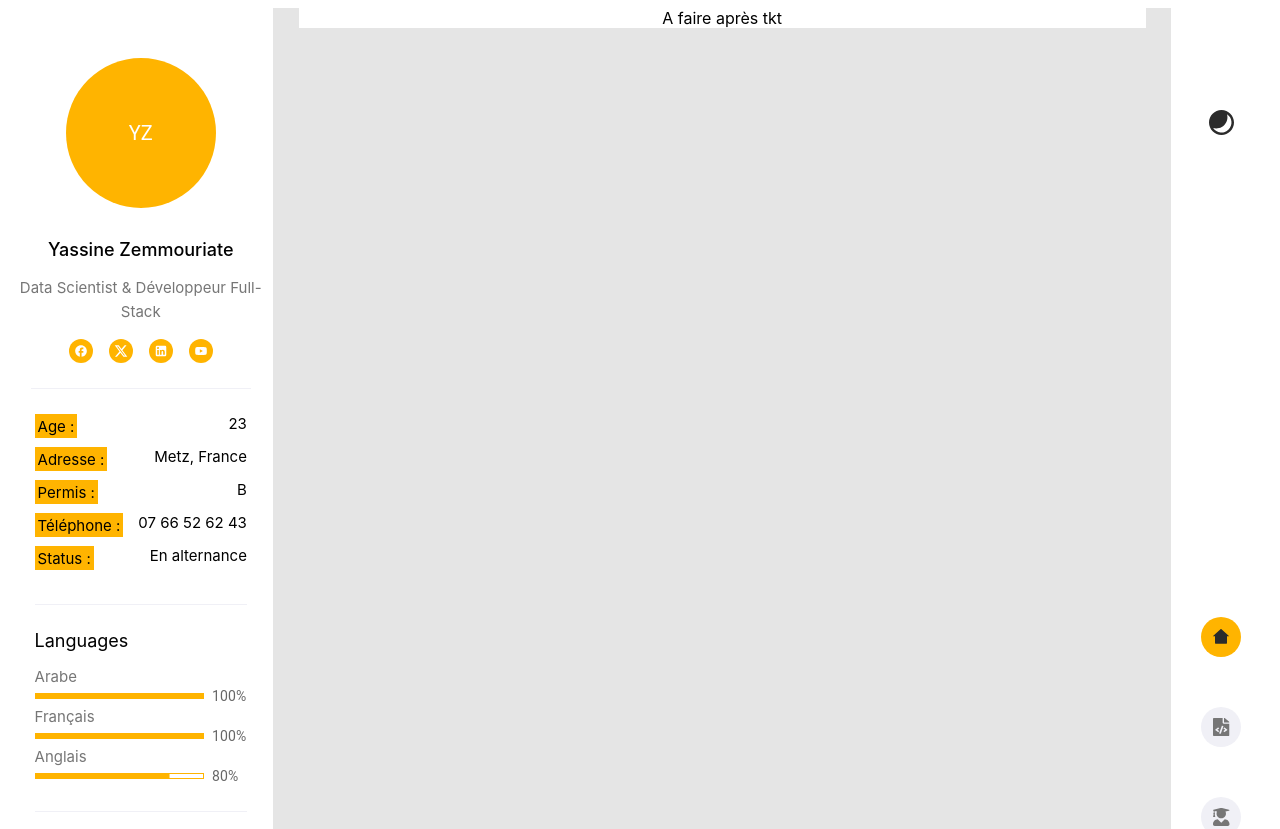
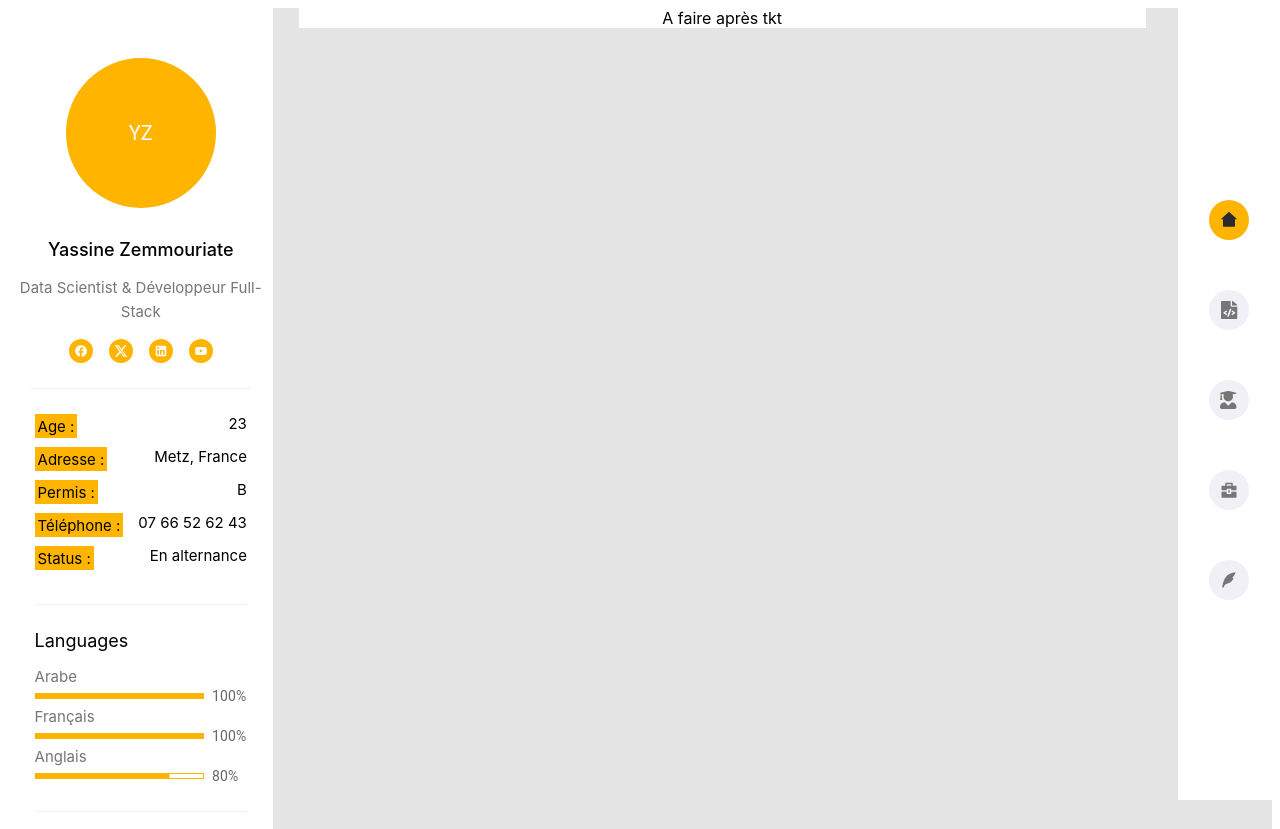
Before and after one commit to Yassine-Zemmouriate/gatsby-portfolio, a Gatsby site: page / in a window 1280 px wide. Shown: the top 829 px of the page. Built offline with nearby package versions, Linux system fonts and the light colour scheme; Gatsby itself is replaced by a stand-in of ours.

Commit message:
Centring and fixing the right column

```diff
--- a/public/chunk-map.json
+++ b/public/chunk-map.json
@@ -1 +1 @@
-{"commons":["/commons.css","/commons.js","/commons.a9aa7cf45e4a475cf01a.hot-update.js"],"component---cache-dev-404-page-js":["/component---cache-dev-404-page-js.js"],"component---src-pages-404-tsx":["/component---src-pages-404-tsx.js"],"component---src-pages-index-tsx":["/component---src-pages-index-tsx.js","/component---src-pages-index-tsx.a9aa7cf45e4a475cf01a.hot-update.js"],"component---src-pages-404-tsxhead":["/component---src-pages-404-tsxhead.js"]}
+{"commons":["/commons.css","/commons.js","/commons.db8a224921f85ff298d8.hot-update.js"],"component---cache-dev-404-page-js":["/component---cache-dev-404-page-js.js"],"component---src-pages-404-tsx":["/component---src-pages-404-tsx.js"],"component---src-pages-index-tsx":["/component---src-pages-index-tsx.js","/component---src-pages-index-tsx.db8a224921f85ff298d8.hot-update.js"],"component---src-pages-404-tsxhead":["/component---src-pages-404-tsxhead.js"]}
--- a/src/components/RightColumn.tsx
+++ b/src/components/RightColumn.tsx
@@ -18,7 +18,7 @@ export interface RightColumnProps {
 const icons = [
     {   id : 0,
         icon : <House/>,
-        title : "A propos"
+        title : "À propos de moi"
     },
 {id : 1,
     icon : <Code color={"black"}/>,
@@ -26,11 +26,11 @@ const icons = [
 },
 {id : 2,
     icon : <Grade/>,
-    title : "Expérience Académique"
+    title : "Académiques"
 },
 {id : 3,
     icon : <Job/>,
-    title : "Expérience Professionnelle"
+    title : "Professionnelles"
 },
 {id : 4,
     icon : <Feather/>,
@@ -58,9 +58,6 @@ const RightColumn : React.FC<RightColumnProps> = ({width}) => {
 
     return(
         <Container width={width}>
-            <ModeIcon>
-                <Moon />
-            </ModeIcon>
             <ListIcon>
                 {icons.map((element) => (
                     <BootstrapTooltip key={element.id} title={element.title} placement={"top"}>
@@ -83,14 +80,10 @@ const Container = styled.div<{width : string}>`
     background-color : #FFF;
     justify-content: center;
     align-items: center;
-    position: relative;
-`;
-
-const ModeIcon = styled.div`
-    margin-top: 50px;
-    position : absolute;
-    top : 50px;
-    left : 50% - 15px;
+    position: fixed;
+    top : 0;
+    right : 0;
+    height : 100%;
 `;
 
 const ListIcon = styled.div`
```
Also changed, not shown: public/_gatsby/slices/_gatsby-scripts-1.html (+2 -2 lines), public/webpack.stats.json (+1 -1 lines).
